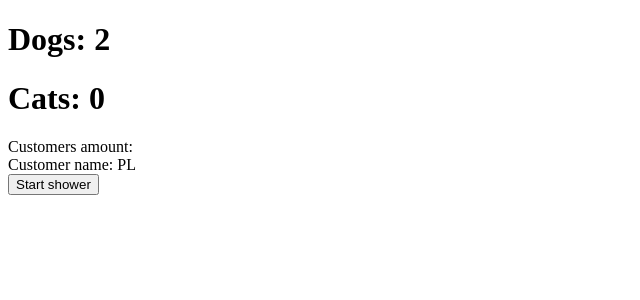
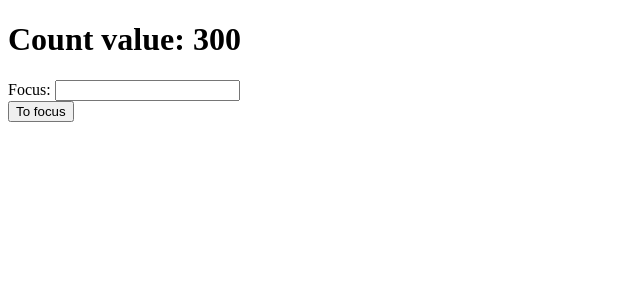
Before and after one commit to pedrolssilva/advanced-reactjs-dio, a React (Create React App) app: page / in a window 1280 px wide. Shown: the top 300 px of the page, without its empty margins (0-640 px from the left). Built offline with nearby package versions, Linux system fonts and the light colour scheme.

Commit message:
Using useRef hook

```diff
--- a/src/App.js
+++ b/src/App.js
@@ -1,20 +1,32 @@
-import React from 'react';
-import PetShop from './PetShop'
-
-
+import React, {useRef, useEffect, useState} from 'react';
 
 function App () {
+  const inputRef = useRef()
+  const count = useRef(1)
+  const [, setValue] = useState(false)
+
   const handleClick = () => {
-    console.log('Shower starting...');
+    inputRef.current.focus()
+    console.log('inputRef.current:', inputRef.current)
   }
 
+  useEffect(() => {
+    setTimeout(() => {
+    console.log('Passed here')
+      count.current = 300
+      setValue(true)
+    }, 3000)
+  })
+
   return (
-    <PetShop
-      dogs={2}
-      customerName="PL"
-      onClick={handleClick}
-      status="done"
-    />
+    <>
+      <h1>
+        Count value: {count.current}
+      </h1>
+      Focus: <input ref={inputRef} />
+      <br />
+      <button onClick={handleClick}>To focus</button>
+    </>
   )
 }
 
```
